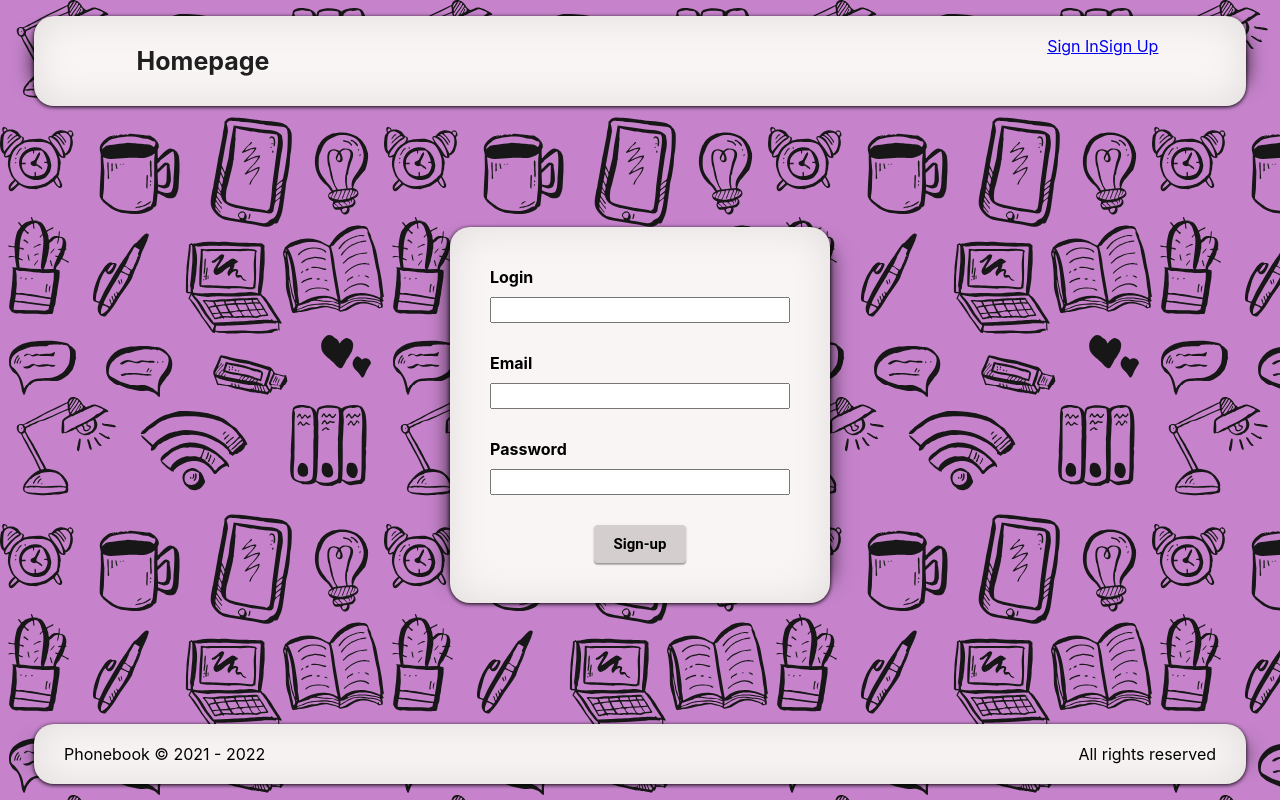
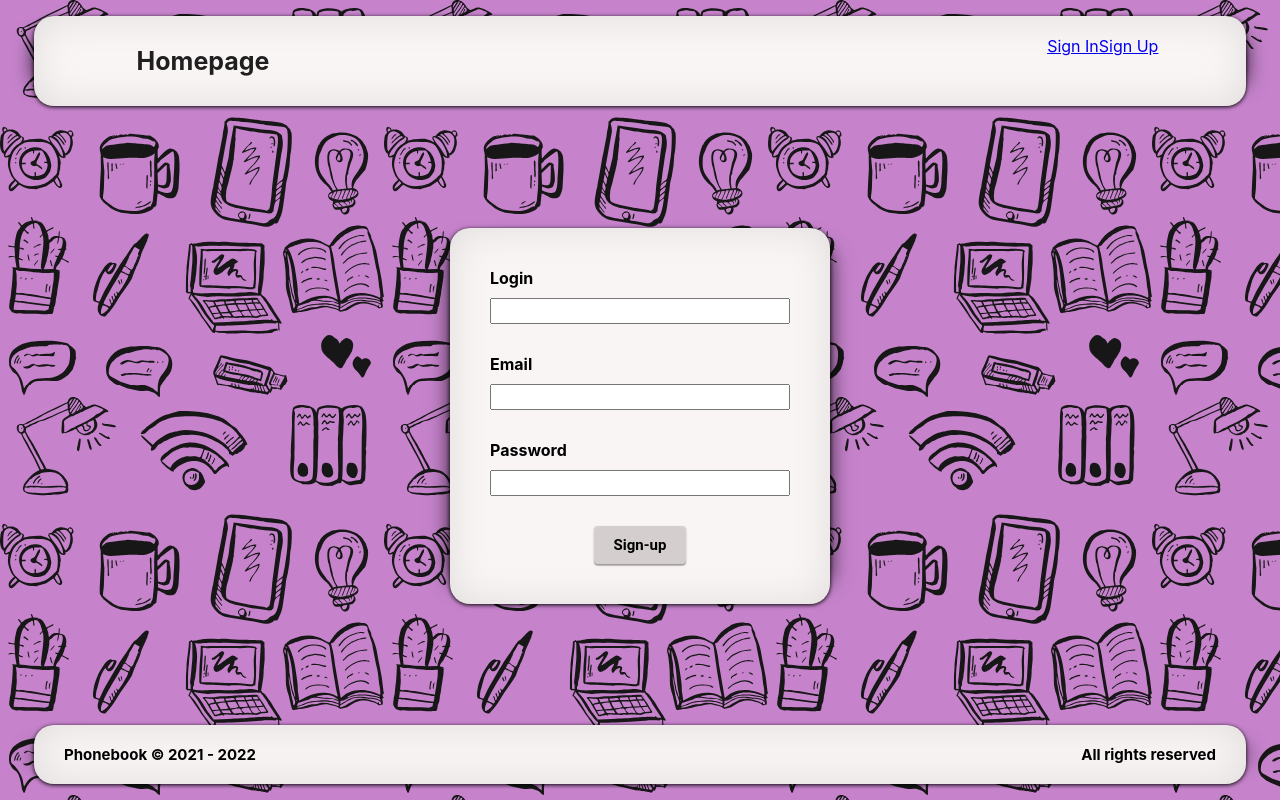
Before and after one commit to Balor1989/goit-react-hw-08-phonebook, a React (Create React App) app: page /SignUp in a window 1280 px wide. Built offline with nearby package versions, Linux system fonts and the light colour scheme.

Commit message:
adds styles

```diff
--- a/src/components/Footer/Footer.jsx
+++ b/src/components/Footer/Footer.jsx
@@ -4,8 +4,8 @@ import s from './Footer.module.css';
 const Footer = () => {
   return (
     <footer className={s.footerBox}>
-      <p>Phonebook © 2021 - {format(new Date(), 'yyyy')}</p>
-      <p>All rights reserved</p>
+      <p className={s.footerText}>Phonebook © 2021 - {format(new Date(), 'yyyy')}</p>
+      <p className={s.footerText}>All rights reserved</p>
     </footer>
   );
 };
--- a/src/components/Footer/Footer.module.css
+++ b/src/components/Footer/Footer.module.css
@@ -10,3 +10,8 @@
   box-shadow: 0 1px 4px rgba(0, 0, 0, 1), -23px 0 20px -23px rgba(0, 0, 0, 0.8),
     23px 0 20px -23px rgba(0, 0, 0, 0.8), 0 0 40px rgba(0, 0, 0, 0.1) inset;
 }
+
+.footerText {
+  font-weight: 700;
+  font-size: 15px;
+}
--- a/src/components/Phonebook/Phonebook.js
+++ b/src/components/Phonebook/Phonebook.js
@@ -67,7 +67,7 @@ export default function Phonebook() {
             type="text"
             name="name"
             pattern="^[a-zA-Zа-яА-Я]+(([' -][a-zA-Zа-яА-Я ])?[a-zA-Zа-яА-Я]*)*$"
-            title="Имя может состоять только из букв, апострофа, тире и пробелов. Например Adrian, Jacob Mercer, Charles de Batz de Castelmore d'Artagnan и т. п."
+            title="The name can only contain letters, an apostrophe, a dash, and spaces. For example Adrian, Jacob Mercer, Charles de Batz de Castelmore d'Artagnan and others"
             required
           />
         </div>
@@ -80,7 +80,7 @@ export default function Phonebook() {
             type="tel"
             name="number"
             pattern="\+?\d{1,4}?[-.\s]?\(?\d{1,3}?\)?[-.\s]?\d{1,4}[-.\s]?\d{1,4}[-.\s]?\d{1,9}"
-            title="Номер телефона должен состоять цифр и может содержать пробелы, тире, круглые скобки и может начинаться с +"
+            title="The phone number must be numeric and may contain spaces, dashes, parentheses, and may begin with +"
             required
           />
         </div>
--- a/src/components/UserMenu/UserMenu.module.css
+++ b/src/components/UserMenu/UserMenu.module.css
@@ -12,7 +12,6 @@
 
 .logoutButton {
   text-decoration: none;
-  font-family: roboto, sans-serif;
   font-weight: 700;
   font-size: 15px;
   cursor: pointer;
--- a/src/views/SignInPage/SignInPage.jsx
+++ b/src/views/SignInPage/SignInPage.jsx
@@ -63,6 +63,7 @@ export default function SignInPage() {
             onChange={handleChange}
             type="password"
             name="password"
+            title="minimum number of characters - seven"
             required
           />
         </div>
--- a/src/views/SignUpPage/SignUpPage.jsx
+++ b/src/views/SignUpPage/SignUpPage.jsx
@@ -79,6 +79,7 @@ export default function SignUpPage() {
             onChange={handleChange}
             type="password"
             name="password"
+            title="minimum number of characters - seven"
             required
           />
         </div>
```
